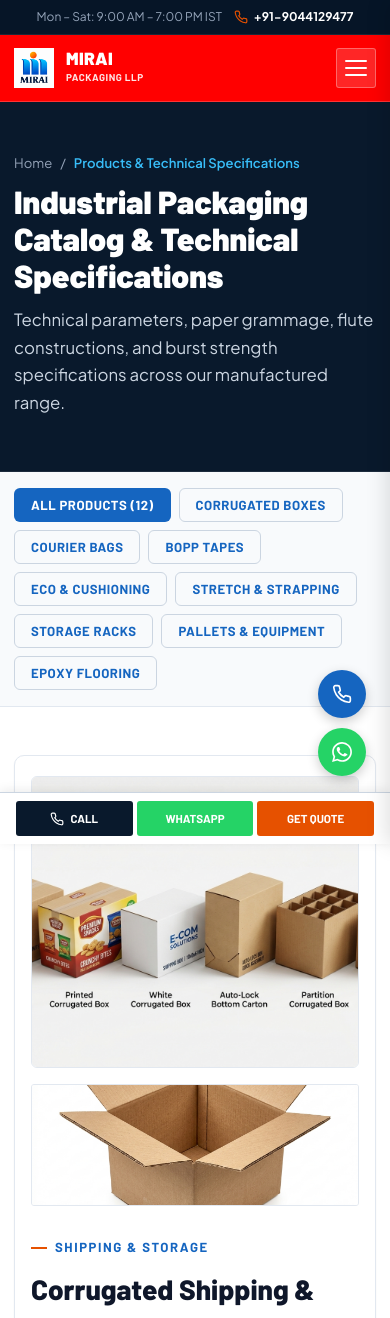
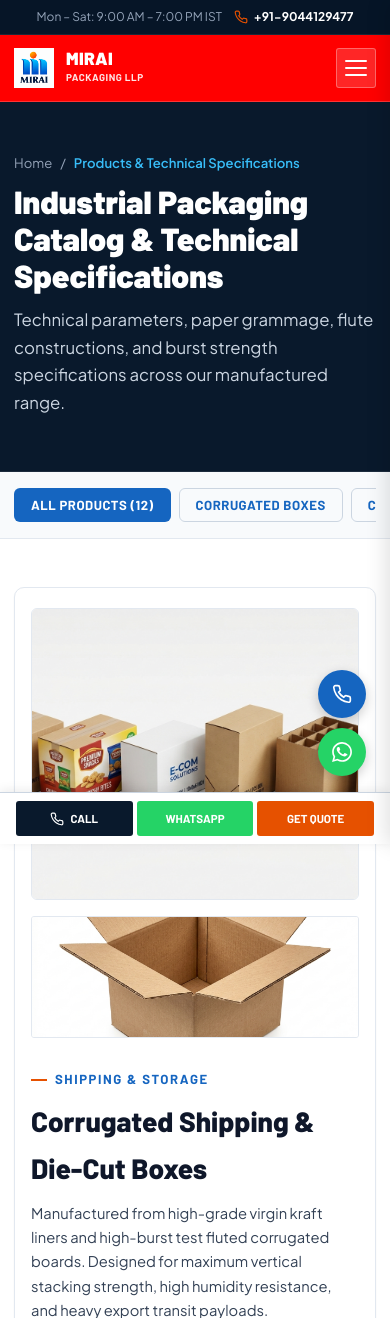
Before and after one commit to vededoply-cpu/project, a PHP site: page /products.php in a window 390 px wide. Shown: the top 1318 px of the page. Run offline with PHP 8.4, Linux system fonts and the light colour scheme.

Commit message:
Fix mobile view overflow, disable zoom-in/out scaling glitches, and add horizontal scroll for product filter bars

```diff
--- a/about.html
+++ b/about.html
@@ -2,7 +2,7 @@
 <html lang="en">
 <head>
   <meta charset="UTF-8"/>
-  <meta name="viewport" content="width=device-width, initial-scale=1.0"/>
+  <meta name="viewport" content="width=device-width, initial-scale=1.0, maximum-scale=1.0, user-scalable=no"/>
   <title>About Us | Mirai Packaging LLP - Bengaluru Packaging Manufacturer</title>
   <meta name="description" content="Discover Mirai Packaging LLP — Bangalore's leading manufacturer, importer and distributor of corrugated boxes, courier bags, tapes, bubble cushioning and security seals."/>
   <link rel="icon" type="image/png" href="images/favicon.png"/>
--- a/clients.html
+++ b/clients.html
@@ -2,7 +2,7 @@
 <html lang="en">
 <head>
   <meta charset="UTF-8"/>
-  <meta name="viewport" content="width=device-width, initial-scale=1.0"/>
+  <meta name="viewport" content="width=device-width, initial-scale=1.0, maximum-scale=1.0, user-scalable=no"/>
   <title>Enterprise Clients &amp; Industry Portfolio | Mirai Packaging LLP</title>
   <meta name="description" content="Discover the leading enterprise brands across automotive, e-commerce, cosmetics, and apparel that rely on Mirai Packaging LLP for zero-defect packaging solutions."/>
   <link rel="icon" type="image/png" href="images/favicon.png"/>
--- a/contact.html
+++ b/contact.html
@@ -2,7 +2,7 @@
 <html lang="en">
 <head>
   <meta charset="UTF-8"/>
-  <meta name="viewport" content="width=device-width, initial-scale=1.0"/>
+  <meta name="viewport" content="width=device-width, initial-scale=1.0, maximum-scale=1.0, user-scalable=no"/>
   <title>Contact &amp; Request Bulk Quote | Mirai Packaging LLP</title>
   <meta name="description" content="Get direct manufacturer quotation for corrugated boxes, courier flyers, tapes, and industrial packaging from Mirai Packaging LLP in Bengaluru. Phone: +91-9044129477."/>
   <link rel="icon" type="image/png" href="images/favicon.png"/>
--- a/header.php
+++ b/header.php
@@ -7,7 +7,7 @@ if (!isset($meta_desc)) $meta_desc = 'Mirai Packaging LLP is Bangalore\'s premie
 <html lang="en">
 <head>
   <meta charset="UTF-8"/>
-  <meta name="viewport" content="width=device-width, initial-scale=1.0"/>
+  <meta name="viewport" content="width=device-width, initial-scale=1.0, maximum-scale=1.0, user-scalable=no"/>
   <title><?php echo htmlspecialchars($page_title); ?></title>
   <meta name="description" content="<?php echo htmlspecialchars($meta_desc); ?>"/>
   <link rel="icon" type="image/png" href="images/favicon.png"/>
--- a/index.html
+++ b/index.html
@@ -2,7 +2,7 @@
 <html lang="en">
 <head>
   <meta charset="UTF-8"/>
-  <meta name="viewport" content="width=device-width, initial-scale=1.0"/>
+  <meta name="viewport" content="width=device-width, initial-scale=1.0, maximum-scale=1.0, user-scalable=no"/>
   <title>Mirai Packaging LLP | Industrial Packaging Manufacturer &amp; Converter | Bengaluru</title>
   <meta name="description" content="Mirai Packaging LLP is Bangalore's leading manufacturer and wholesale supplier of 2 to 9 ply corrugated boxes, courier flyer bags, BOPP tapes, eco kraft bags, stretch film and security seals."/>
   <link rel="icon" type="image/png" href="images/favicon.png"/>
--- a/products.html
+++ b/products.html
@@ -2,7 +2,7 @@
 <html lang="en">
 <head>
   <meta charset="UTF-8"/>
-  <meta name="viewport" content="width=device-width, initial-scale=1.0"/>
+  <meta name="viewport" content="width=device-width, initial-scale=1.0, maximum-scale=1.0, user-scalable=no"/>
   <title>Packaging Products &amp; Technical Specifications | Mirai Packaging LLP</title>
   <meta name="description" content="Explore Mirai Packaging's complete industrial catalog: 2 to 9 ply corrugated boxes, courier flyer mailers, BOPP tapes, eco kraft paper bags, stretch film and security seals."/>
   <link rel="icon" type="image/png" href="images/favicon.png"/>
@@ -111,9 +111,9 @@
 </section>
 
 <!-- PRODUCT FILTER BUTTONS -->
-<div style="background:var(--bg-neutral); padding:16px 0; border-bottom:1px solid var(--border-subtle); position:sticky; top:80px; z-index:90;">
+<div style="background:var(--bg-neutral); padding:12px 0; border-bottom:1px solid var(--border-subtle); position:sticky; top:66px; z-index:90;">
   <div class="container">
-    <div style="display:flex; gap:8px; flex-wrap:wrap; align-items:center;">
+    <div class="product-filter-bar">
       <button class="btn btn-sm product-filter-btn active" data-filter="all" style="background:var(--blue-brand);color:var(--white);">All Products (12)</button>
       <button class="btn btn-sm btn-outline product-filter-btn" data-filter="boxes">Corrugated Boxes</button>
       <button class="btn btn-sm btn-outline product-filter-btn" data-filter="courier">Courier Bags</button>
--- a/products.php
+++ b/products.php
@@ -23,9 +23,9 @@ include 'header.php';
 </section>
 
 <!-- PRODUCT FILTER BUTTONS -->
-<div style="background:var(--bg-neutral); padding:16px 0; border-bottom:1px solid var(--border-subtle); position:sticky; top:80px; z-index:90;">
+<div style="background:var(--bg-neutral); padding:12px 0; border-bottom:1px solid var(--border-subtle); position:sticky; top:66px; z-index:90;">
   <div class="container">
-    <div style="display:flex; gap:8px; flex-wrap:wrap; align-items:center;">
+    <div class="product-filter-bar">
       <button class="btn btn-sm product-filter-btn active" data-filter="all" style="background:var(--blue-brand);color:var(--white);">All Products (12)</button>
       <button class="btn btn-sm btn-outline product-filter-btn" data-filter="boxes">Corrugated Boxes</button>
       <button class="btn btn-sm btn-outline product-filter-btn" data-filter="courier">Courier Bags</button>
--- a/style.css
+++ b/style.css
@@ -83,6 +83,8 @@
    scroll-behavior: smooth;
    font-size: 16px;
    -webkit-text-size-adjust: 100%;
+   overflow-x: hidden;
+   max-width: 100%;
  }
 
  body {
@@ -92,6 +94,10 @@
    line-height: 1.65;
    -webkit-font-smoothing: antialiased;
    -moz-osx-font-smoothing: grayscale;
+   overflow-x: hidden !important;
+   max-width: 100% !important;
+   position: relative;
+   touch-action: manipulation;
  }
 
  a {
@@ -1860,6 +1866,18 @@
 }
 
 @media (max-width: 768px) {
+  html, body {
+    overflow-x: hidden !important;
+    max-width: 100vw !important;
+    width: 100% !important;
+  }
+
+  .container {
+    padding-left: 14px !important;
+    padding-right: 14px !important;
+    max-width: 100% !important;
+  }
+
   .nav-menu,
   .nav-actions .btn {
     display: none;
@@ -2117,6 +2135,46 @@
   gap: 10px;
   flex-wrap: wrap;
   margin-bottom: 36px;
+}
+
+@media (max-width: 768px) {
+  .filter-tabs {
+    justify-content: flex-start;
+    overflow-x: auto !important;
+    white-space: nowrap;
+    -webkit-overflow-scrolling: touch;
+    padding-bottom: 8px;
+    margin-bottom: 24px;
+    max-width: 100%;
+    scrollbar-width: none;
+  }
+  .filter-tabs::-webkit-scrollbar {
+    display: none;
+  }
+  .filter-tab-btn {
+    flex-shrink: 0 !important;
+  }
+}
+
+.product-filter-bar {
+  display: flex;
+  gap: 8px;
+  align-items: center;
+  overflow-x: auto !important;
+  white-space: nowrap;
+  -webkit-overflow-scrolling: touch;
+  padding: 4px 0;
+  max-width: 100%;
+  scrollbar-width: none;
+}
+
+.product-filter-bar::-webkit-scrollbar {
+  display: none;
+}
+
+.product-filter-btn {
+  flex-shrink: 0 !important;
+  white-space: nowrap !important;
 }
 
 .filter-tab-btn {
```
